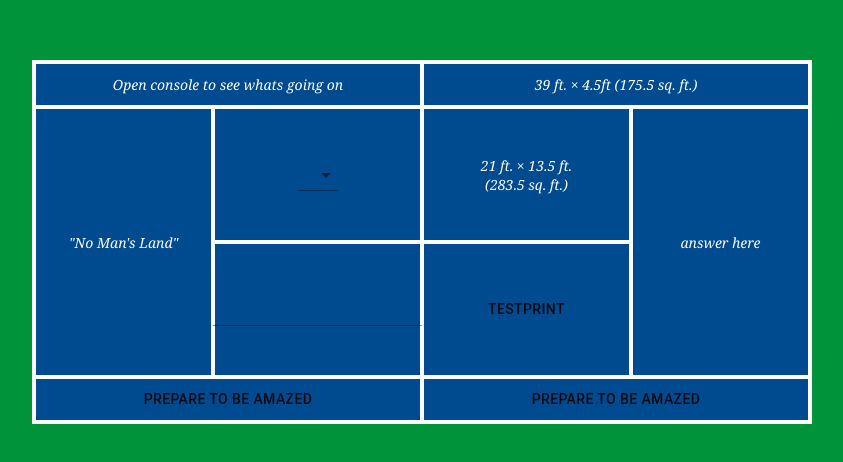
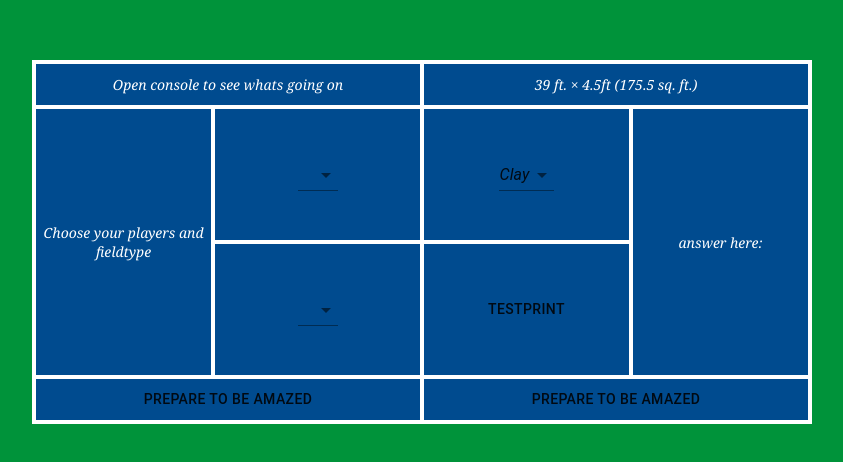
Before and after one commit to OliverSaarela/ml-probability, a React (Create React App) app: page / in a window 1280 px wide. Shown: the part 300-762 px from the top of the page, without its empty margins (298-1141 px from the left). Built offline with nearby package versions, Linux system fonts and the light colour scheme.

Commit message:
functionality of interface finished

```diff
--- a/src/App.js
+++ b/src/App.js
@@ -6,23 +6,47 @@ import Button from '@material-ui/core/Button';
 import Typography from '@material-ui/core/Typography';
 import Select from '@material-ui/core/Select';
 import MenuItem from '@material-ui/core/MenuItem';
+import clsx from 'clsx';
+import Input from '@material-ui/core/Input';
+import InputLabel from '@material-ui/core/InputLabel';
+import FormControl from '@material-ui/core/FormControl';
+import ListItemText from '@material-ui/core/ListItemText';
+import Checkbox from '@material-ui/core/Checkbox';
+import Chip from '@material-ui/core/Chip';
+
 
 function App() {
 
-  var respString = '';
 
-  var player1 = 'Nadal R';
-  var player2 = 'Federer R';
-  var surface = 'Clay';
+
+  var playerlist = ["monkey brain","goes","heehoo","peenuts"];
+  var pocket;
+
+  var [statelist, setStatelist] = useState([]);
+
+  var [player1, setPlayer1] = useState("Abel M");
+  var [player2, setPlayer2] = useState("Abe T");
+  var [surface, setSurface] = useState("Clay");
+
+  var respString;
+  var [answer, setAnswer] = useState();
+
 
   function testprint() {
-    console.log(respString);
+    answer = respString;
+    console.log(answer);
+  }
+
+  function testprintplayers() {
+    console.log(statelist);
+    setStatelist(playerlist);
   }
 
 
 
 
-  const dopost = (e) => {
+function dopost(){
+
   var myHeaders = new Headers();
   myHeaders.append("Content-Type", "application/json", "Access-Control-Allow-Headers");
 
@@ -39,12 +63,19 @@ function App() {
   };
 
   fetch("http://localhost:8080", requestOptions)
-      .then(response => response.text())
-      .then(result => respString = respString.concat(result))
-      .catch(error => console.log('error', error));
-    };
 
-    const doget = (e) => {
+    .then(console.log("Fetching Winner..."))
+
+    .then(response => response.json().then(data => {
+      respString = data.result
+    }))
+    .then(console.log(respString))
+    .catch(error => console.log('error', error))
+
+
+  }
+
+    function doget() {
       var myHeaders = new Headers();
       myHeaders.append("Content-Type", "application/json", "Access-Control-Allow-Headers");
 
@@ -54,15 +85,59 @@ function App() {
       };
 
       fetch("http://localhost:8080", requestOptions)
-        .then(response => response.text())
+        .then(response => response.json().then(data => {
+          for(let i = 0; i < data.length; i++){
+        //  pocket = {"pname" :data[i]}
+          playerlist.push(data[i])
+          }}))
         .then(result => console.log(result))
+        .catch(error => console.log('error', error))
+
+
+
+      }
+
+
+      var myHeaders = new Headers();
+      myHeaders.append("Content-Type", "application/json", "Access-Control-Allow-Headers");
+
+      var requestOptions = {
+        method: 'GET',
+        headers: myHeaders,
+      };
+
+      fetch("http://localhost:8080", requestOptions)
+        .then(response => response.json().then(data => {
+          for(let i = 0; i < data.length; i++){
+        //  pocket = {"pname" :data[i]}
+          playerlist.push(data[i])
+        }}))
         .catch(error => console.log('error', error));
 
+
+      const updateplayer1 = (event) => {
+        setPlayer1(event.target.value);
       };
 
-    return (
+      const updateplayer2 = (event) => {
+        setPlayer2(event.target.value);
+      };
+
+      const updateSurface = (event) => {
+        setSurface(event.target.value);
+      };
+
+      function calculate() {
 
 
+        dopost()
+        setAnswer(respString)
+
+      }
+
+
+
+    return (
 
       <form class="court">
 
@@ -74,23 +149,48 @@ function App() {
 
           </div>
           <div class="court__cell court__alley--top-right">39 ft. &times; 4.5ft (175.5 sq. ft.)</div>
-          <div class="court__cell court__nml--left">"No Man's Land"</div>
+          <div class="court__cell court__nml--left">Choose your players and fieldtype</div>
           <div class="court__cell court__ad--left">
 
-            <Select>
-              <MenuItem value="lad">lad</MenuItem>
-              <MenuItem value="lass">lass</MenuItem>
+          <Select input={<Input />} value={player1} onChange={updateplayer1} onOpen={() => setStatelist(playerlist)}>
+          {statelist.map((name) => (
+          <MenuItem id="player1select" key={name} value={name} >
+            {name}
+          </MenuItem>
+          ))}
           </Select>
 
           </div>
-          <div class="court__cell court__ad--right">21 ft. &times; 13.5 ft.<br/>(283.5 sq. ft.)</div>
-          <div class="court__cell court__dc--left"><TextField>Player2</TextField></div>
+          <div class="court__cell court__ad--right">
+
+          <Select input={<Input />} value={surface} onChange={updateSurface}>
+          <MenuItem value="Clay">Clay</MenuItem>
+          <MenuItem value="Hard">Hard</MenuItem>
+          <MenuItem value="Soft">Soft</MenuItem>
+          </Select>
+
+          </div>
+          <div class="court__cell court__dc--left">
+
+          <Select input={<Input />} value={player2} onChange={updateplayer2} onOpen={() => setStatelist(playerlist)}>
+          {statelist.map((name) => (
+          <MenuItem id="player2select" key={name} value={name} >
+            {name}
+          </MenuItem>
+          ))}
+          </Select>
+
+          </div>
           <div class="court__cell court__dc--right"><Button onClick={testprint}>testprint</Button></div>
-          <div class="court__cell court__nml--right">answer here<br/></div>
+          <div class="court__cell court__nml--right">answer here:<br/>{answer}</div>
+
+
           <div class="court__cell court__alley--bottom-left">
-            <Button onClick={dopost}>Prepare to be amazed</Button>
+            <Button onClick={() => calculate()}>Prepare to be amazed</Button>
           </div>
-          <div class="court__cell court__alley--bottom-right"><Button onClick={doget}>Prepare to be amazed</Button></div>
+          <div class="court__cell court__alley--bottom-right">
+            <Button onClick={() => calculate()}>Prepare to be amazed</Button>
+          </div>
         </div>
       </div>
 
```
Lines whose indentation alone changed are shown as unchanged.
